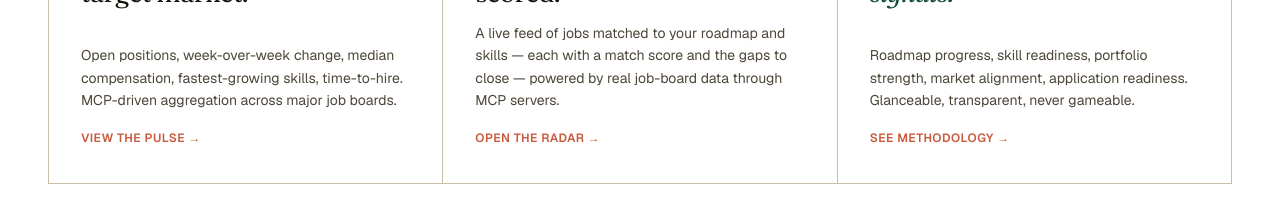
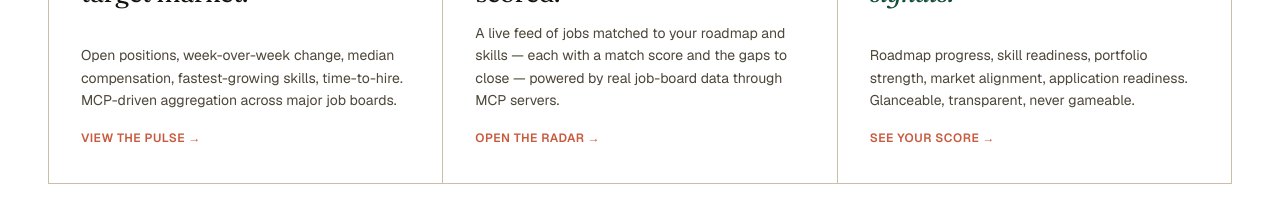
Before and after one commit to rogerjeasy/career-roadmap-ai, a Next.js app in the folder apps/web/: page / in a window 1280 px wide. Shown: the part 3740-3959 px from the top of the page. Built offline with nearby package versions, Linux system fonts and the light colour scheme; no server answers.

Commit message:
feat(web): wire landing header nav anchors + real feature-card CTAs

```diff
--- a/apps/web/src/components/layout/header.tsx
+++ b/apps/web/src/components/layout/header.tsx
@@ -40,11 +40,11 @@ interface NavLink {
 
 // ─── Nav links config ─────────────────────────────────────────────────
 const NAV_LINKS: NavLink[] = [
-  { label: "Product",      href: "#"        },
-  { label: "How it works", href: "#"        },
-  { label: "Features",     href: "#"        },
-  { label: "Career Twin",  href: "#",       badge: "Beta" },
-  { label: "Pricing",      href: "#pricing" },
+  { label: "Product",      href: "#pillars"      },
+  { label: "How it works", href: "#how-it-works" },
+  { label: "Features",     href: "#features"     },
+  { label: "Career Twin",  href: "#career-twin", badge: "Beta" },
+  { label: "Pricing",      href: "#pricing"      },
 ];
 
 // ─── Header ───────────────────────────────────────────────────────────
@@ -67,7 +67,7 @@ export function Header() {
         <strong className="font-semibold">Career Twin</strong>{" "}
         is now in beta — meet the AI persona that knows your full plan.
         <Link
-          href="#"
+          href="#career-twin"
           className="underline underline-offset-[3px] ml-1.5 transition-colors duration-150 hover:text-terra-soft"
         >
           Read the announcement →
--- a/apps/web/src/components/sections/features-section.tsx
+++ b/apps/web/src/components/sections/features-section.tsx
@@ -20,7 +20,7 @@ const FEATURES: Feature[] = [
     tag:         "Career Twin",
     heading:     { before: "An ", em: "AI persona", after: " that grows with you." },
     description: "A persistent companion that knows your plan, energy patterns and language. Voice-first conversations on commutes. Socratic questions before big decisions.",
-    link:        { label: "Meet the Twin →", href: "#" },
+    link:        { label: "Meet the Twin →", href: "/coach" },
     delay:       "0.1s",
   },
   {
@@ -28,7 +28,7 @@ const FEATURES: Feature[] = [
     tag:         "Adaptive Skill Graph",
     heading:     { before: "A living ", em: "map of you", after: " and where you can go next." },
     description: "Visualise current skills, target skills, prerequisites and adjacent roles. Updates as you ship projects, take courses, or shift direction.",
-    link:        { label: "See the graph →", href: "#" },
+    link:        { label: "See the graph →", href: "/skill-graph" },
     delay:       "0.2s",
   },
   {
@@ -44,7 +44,7 @@ const FEATURES: Feature[] = [
     tag:         "Live Job Market Pulse",
     heading:     { before: "The ", em: "real-time", after: " story of your target market." },
     description: "Open positions, week-over-week change, median compensation, fastest-growing skills, time-to-hire. MCP-driven aggregation across major job boards.",
-    link:        { label: "View the pulse →", href: "#" },
+    link:        { label: "View the pulse →", href: "/market" },
     delay:       "0.1s",
   },
   {
@@ -60,7 +60,7 @@ const FEATURES: Feature[] = [
     tag:         "Career Health Score",
     heading:     { before: "One number. ", em: "Five honest signals." },
     description: "Roadmap progress, skill readiness, portfolio strength, market alignment, application readiness. Glanceable, transparent, never gameable.",
-    link:        { label: "See methodology →", href: "#" },
+    link:        { label: "See your score →", href: "/progress" },
     delay:       "0.3s",
   },
 ];
@@ -172,8 +172,9 @@ export function FeaturesSection() {
 
       <section
         ref={sectionRef}
+        id="features"
         aria-labelledby="features-heading"
-        className="features-section-wrap border-y border-rule bg-paper px-6 py-20 sm:px-10 sm:py-[120px] lg:px-12"
+        className="features-section-wrap scroll-mt-24 border-y border-rule bg-paper px-6 py-20 sm:px-10 sm:py-[120px] lg:px-12"
       >
         {/* ── Section header ────────────────────────────────────────── */}
         <div className="mx-auto mb-[72px] max-w-[880px] text-center">
@@ -216,7 +217,8 @@ export function FeaturesSection() {
           {FEATURES.map(({ marker, tag, heading, description, link, delay }) => (
             <article
               key={marker}
-              className="feature-card reveal flex min-h-[280px] flex-col border-b border-r border-rule-strong bg-paper px-8 pb-9 pt-10"
+              id={tag.toLowerCase().replace(/[^a-z0-9]+/g, "-").replace(/^-|-$/g, "")}
+              className="feature-card reveal flex min-h-[280px] flex-col scroll-mt-28 border-b border-r border-rule-strong bg-paper px-8 pb-9 pt-10"
               style={{ transitionDelay: delay }}
             >
               {/* Feature tag */}
```
